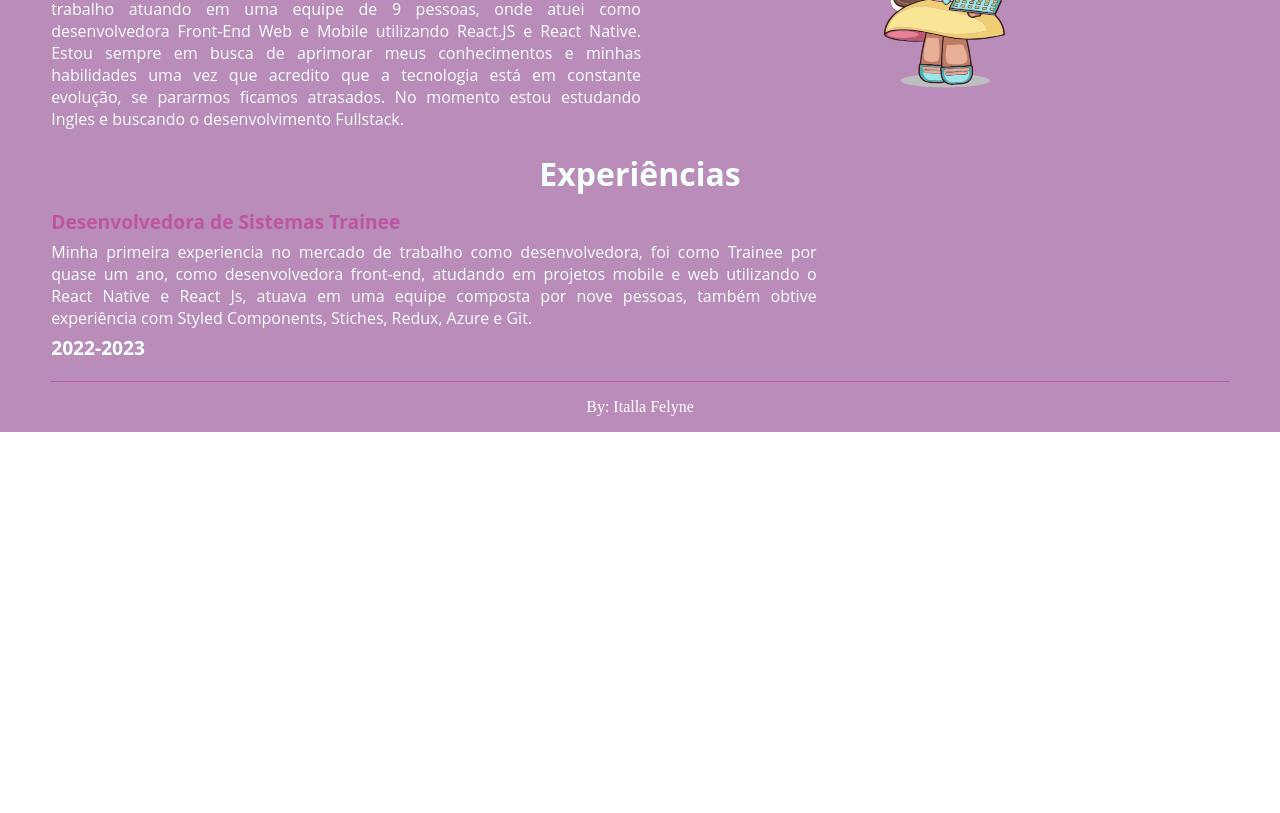
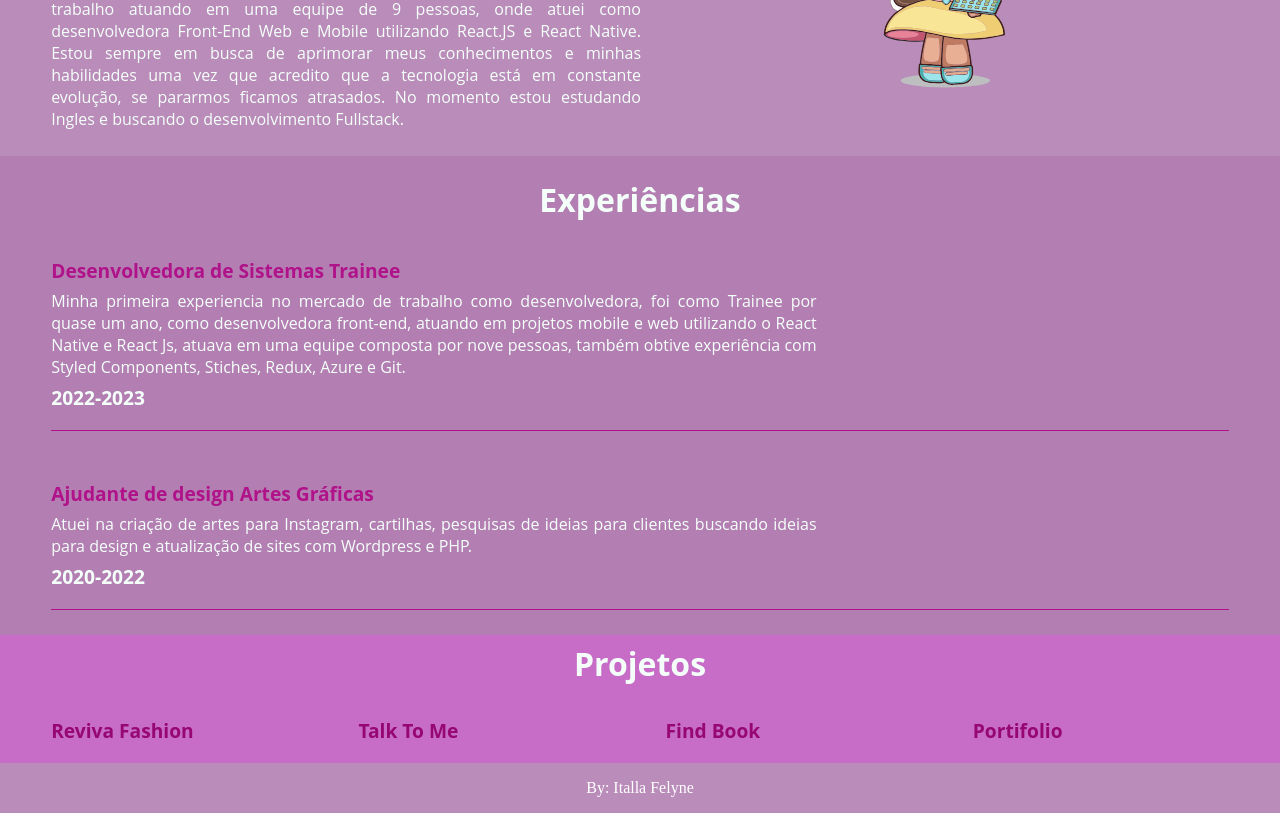
Before and after one commit to ItallaF/portifolio, a React (Create React App) app: page / in a window 1280 px wide. Shown: the part 840-1653 px from the top of the page. Before the commit the page ends 1272 px from the top, so only its background shows below. Built offline with nearby package versions, Linux system fonts and the light colour scheme.

Commit message:
Create Section Projetos

```diff
--- a/src/Componets/Experiencias/Experiencia.tsx
+++ b/src/Componets/Experiencias/Experiencia.tsx
@@ -1,5 +1,5 @@
 import { Title } from '../Sobre/SobreStyle';
-import { DivText, DivTitle, ExperienciaSection,SubTitle,Text, TextDestac } from './ExperienciaStyle';
+import { DivText, DivTitle, ExperienciaSection, SubTitle, Text, TextDestac } from './ExperienciaStyle';
 
 export function Experiencia() {
   return (
@@ -10,12 +10,19 @@ export function Experiencia() {
       <DivText>
         <SubTitle>Desenvolvedora de Sistemas Trainee</SubTitle>
         <Text> Minha primeira experiencia no mercado de trabalho como desenvolvedora,
-          foi como Trainee por quase um ano, como desenvolvedora front-end, atudando
+          foi como Trainee por quase um ano, como desenvolvedora front-end, atuando
           em projetos mobile e web utilizando o React Native e React Js, atuava em uma equipe
           composta por nove pessoas, também obtive experiência com Styled Components, Stiches,
-          Redux, Azure e Git.</Text>
-          <TextDestac> 2022-2023 </TextDestac>
-
+          Redux, Azure e Git.
+        </Text>
+        <TextDestac> 2022-2023 </TextDestac>
+      </DivText>
+      <DivText>
+        <SubTitle>Ajudante de design Artes Gráficas</SubTitle>
+        <Text> Atuei na criação de artes para Instagram, cartilhas, pesquisas de ideias para clientes
+          buscando ideias para design e atualização de sites com Wordpress e PHP.
+        </Text>
+        <TextDestac> 2020-2022 </TextDestac>
       </DivText>
     </ExperienciaSection>
   );
--- a/src/Componets/Experiencias/ExperienciaStyle.tsx
+++ b/src/Componets/Experiencias/ExperienciaStyle.tsx
@@ -2,7 +2,7 @@ import styled from 'styled-components';
 
 export const ExperienciaSection = styled.section`
   display: flex;
-  background-color: #b98cb9;
+  background-color: #b37fb3;
   flex-direction: column;
   justify-content: center;
 `;
@@ -18,20 +18,20 @@ export const DivTitle = styled.div`
 
 export const DivText = styled.div`
   border-block-end: 1px solid;
-  border-color: #bd55a3;
+  border-color: #b01289;
   display: flex;
   flex-direction: column;
   justify-content: center;
-  margin: 0% 4%;
+  margin: 0% 4% 2%;
 `;
 export const SubTitle = styled.h3`
   align-items: center;
-  color: #bd55a3;
+  color: #b01289;
   font-family: Open Sans, sans-serif;
   font-size: 1.2em;
   font-weight: bold;
   text-align: justify;
-  margin-top: 0%;
+  margin-top: 2%;
   margin-bottom: 0.5%;
 `;
 
--- /dev/null
+++ b/src/Componets/Projetos/Projetos.tsx
@@ -0,0 +1,16 @@
+import { Title } from "../Sobre/SobreStyle";
+import { ProjetoDiv, ProjetoSection, SubTitle } from "./ProjetosStyle";
+
+export function Projetos() {
+  return (
+    <ProjetoSection>
+      <Title>Projetos</Title>
+      <ProjetoDiv>
+        <SubTitle>Reviva Fashion</SubTitle>
+        <SubTitle>Talk To Me</SubTitle>
+        <SubTitle>Find Book</SubTitle>
+        <SubTitle>Portifolio</SubTitle>
+      </ProjetoDiv>
+    </ProjetoSection>
+  );
+};
--- /dev/null
+++ b/src/Componets/Projetos/ProjetosStyle.tsx
@@ -0,0 +1,21 @@
+import styled from 'styled-components';
+
+export const ProjetoSection = styled.section`
+  display: grid;
+  background-color: #c76dc7;
+  width: 100%;
+`;
+
+export const ProjetoDiv = styled.div`
+  display: grid;
+  grid-template-columns: 1fr 1fr 1fr 1fr;
+  margin-left: 4%;
+`;
+
+export const SubTitle = styled.h3`
+  color: #960773;
+  font-family: Open Sans, sans-serif;
+  font-size: 1.2em;
+  font-weight: bold;
+  text-align: justify;
+`;
--- a/src/Componets/Sobre/SobreStyle.tsx
+++ b/src/Componets/Sobre/SobreStyle.tsx
@@ -23,8 +23,7 @@ export const DivText = styled.div`
   display: grid;
   grid-template-columns: 2fr 2fr;
   justify-items: start;
-  margin-left: 4%;
-  margin-top: 0%;
+  margin: 0% 0% 2% 4%;
 `;
 
 export const Text = styled.text`
--- a/src/Pages/Home/home.tsx
+++ b/src/Pages/Home/home.tsx
@@ -3,6 +3,7 @@ import { Footer } from '../../Componets/Footer/Footer';
 import { Banner } from '../../Componets/Banner/Banner';
 import { Sobre } from '../../Componets/Sobre/Sobre';
 import { Experiencia } from '../../Componets/Experiencias/Experiencia';
+import { Projetos } from '../../Componets/Projetos/Projetos';
 
 
 
@@ -14,6 +15,7 @@ export function Home() {
       <Banner />
       <Sobre />
       <Experiencia />
+      <Projetos />
       <Footer />
     </>
   );
```
